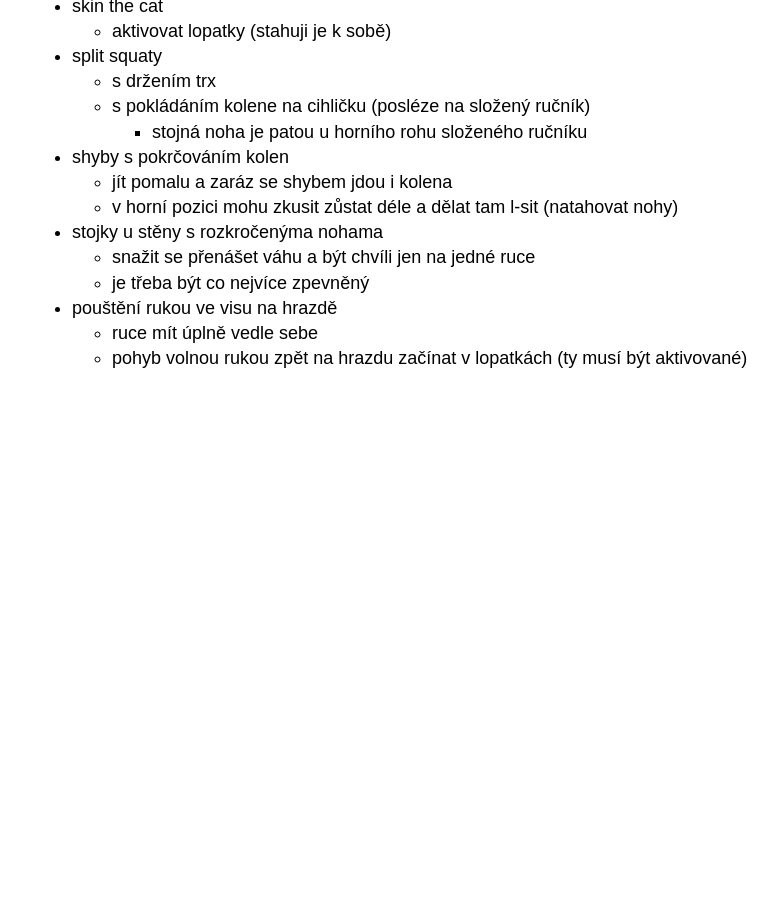
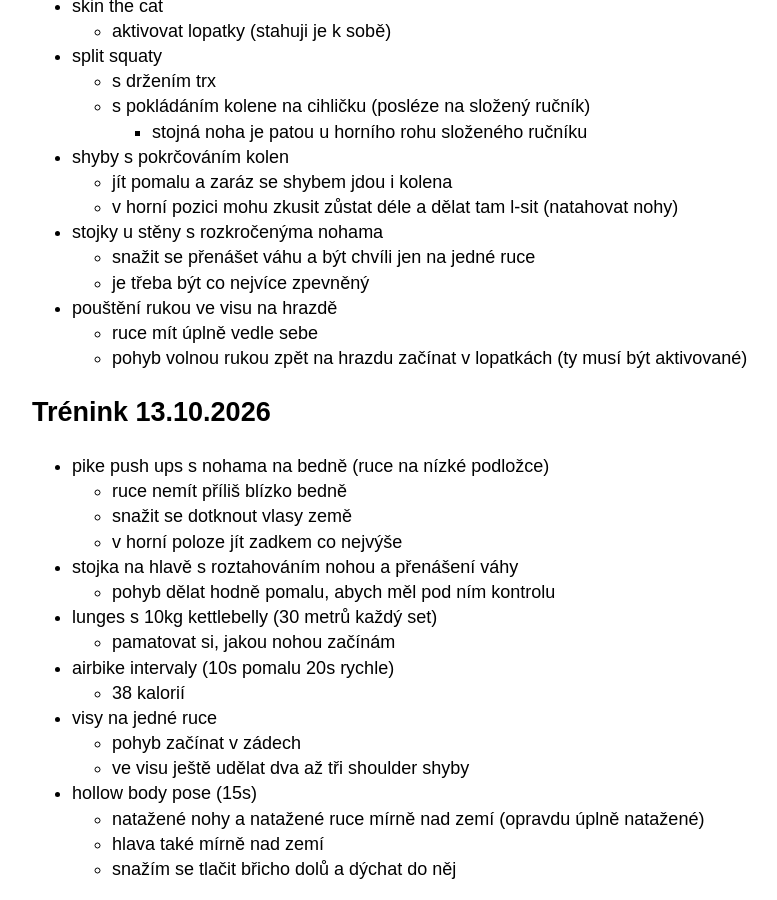
Before and after one commit to hartmaj2/hartmaj2.github.io, a Jekyll site: the page built from sections/sports/fitness.md, in a window 1280 px wide and 900 px high, scrolled down 17072 px. Shown: the whole window, without its empty margins (158-935 px from the left). Built offline with Jekyll 4.4.1, drawn with Linux system fonts in a browser that asks for light colours; before the commit the page ends 17461 px from its top, so only the background shows below that.

Commit message:
Add fitness

```diff
--- a/sections/sports/fitness.md
+++ b/sections/sports/fitness.md
@@ -791,3 +791,28 @@ minutu běžky
 - pouštění rukou ve visu na hrazdě
   - ruce mít úplně vedle sebe
   - pohyb volnou rukou zpět na hrazdu začínat v lopatkách (ty musí být aktivované)
+
+## Trénink 13.10.2026
+
+- pike push ups s nohama na bedně (ruce na nízké podložce)
+  - ruce nemít příliš blízko bedně
+  - snažit se dotknout vlasy země
+  - v horní poloze jít zadkem co nejvýše
+
+- stojka na hlavě s roztahováním nohou a přenášení váhy
+  - pohyb dělat hodně pomalu, abych měl pod ním kontrolu
+
+- lunges s 10kg kettlebelly (30 metrů každý set)
+  - pamatovat si, jakou nohou začínám
+
+- airbike intervaly (10s pomalu 20s rychle)
+  - 38 kalorií
+
+- visy na jedné ruce
+  - pohyb začínat v zádech
+  - ve visu ještě udělat dva až tři shoulder shyby
+
+- hollow body pose (15s)
+  - natažené nohy a natažené ruce mírně nad zemí (opravdu úplně natažené)
+  - hlava také mírně nad zemí
+  - snažím se tlačit břicho dolů a dýchat do něj
```
